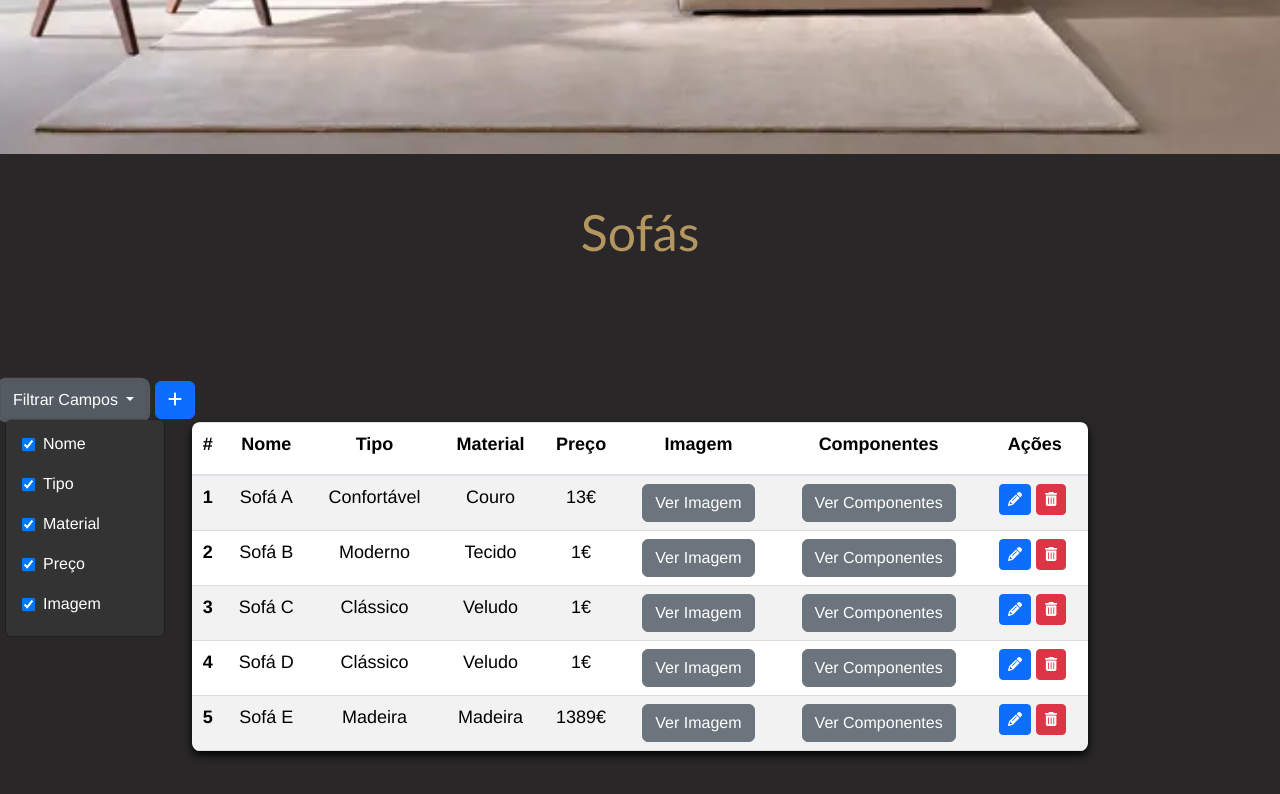
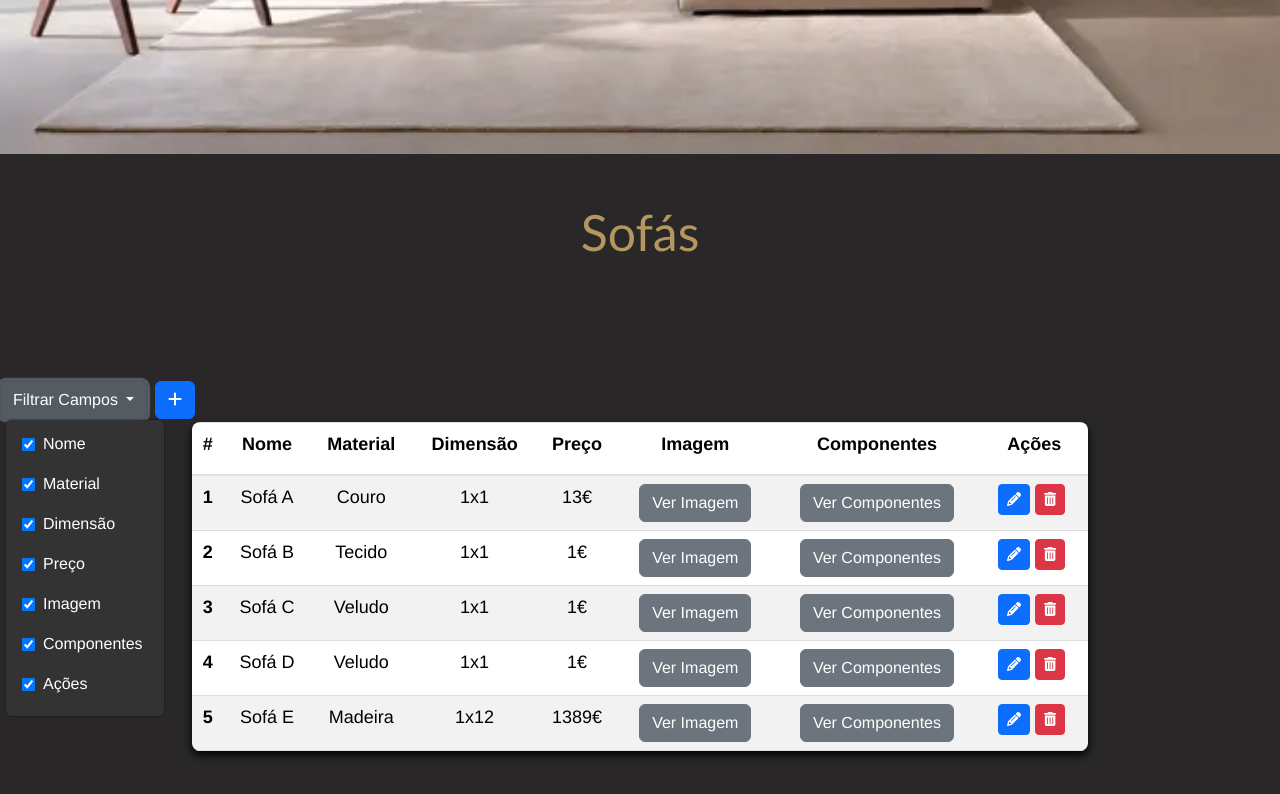
Before and after one commit to R0DRAPT/8_EspacosMiranda, a Vue app: page /SofasAdmin/1 in a window 1280 px wide. Both pictures are taken after a click on the button "Filtrar Campos". Shown: the part 587-1381 px from the top of the page. Built offline with nearby package versions, Linux system fonts and the light colour scheme; data requests are answered from the project's data file.

Commit message:
escola - casa
Campos feitos
Filtro tmb
falta melhorar tabela componentes

```diff
--- a/db/db.json
+++ b/db/db.json
@@ -35,7 +35,7 @@
     {
       "nome": "Sofá A",
       "material": "Couro",
-      "tipo": "Confortável",
+      "dimensao": "1x1",
       "preco": 13,
       "imagem": "Banner1.jpg",
       "id": 1,
@@ -74,7 +74,7 @@
       "id": 2,
       "nome": "Sofá B",
       "material": "Tecido",
-      "tipo": "Moderno",
+      "dimensao": "1x1",
       "preco": "1",
       "imagem": "sofacama.png",
       "componentes": [
@@ -89,7 +89,7 @@
     {
       "nome": "Sofá C",
       "material": "Veludo",
-      "tipo": "Clássico",
+      "dimensao": "1x1",
       "preco": 1,
       "imagem": "phillip-goldsberry-fZuleEfeA1Q-unsplash.jpg",
       "id": 3,
@@ -106,7 +106,7 @@
     {
       "nome": "Sofá D",
       "material": "Veludo",
-      "tipo": "Clássico",
+      "dimensao": "1x1",
       "preco": 1,
       "imagem": "Banner1.jpg",
       "id": 4,
@@ -115,7 +115,7 @@
     {
       "nome": "Sofá E",
       "material": "Madeira",
-      "tipo": "Madeira",
+      "dimensao": "1x12",
       "preco": 1389,
       "imagem": "phillip-goldsberry-fZuleEfeA1Q-unsplash.jpg",
       "id": 5
@@ -125,7 +125,7 @@
     {
       "nome": "Cadeirao A",
       "material": "Couro",
-      "tipo": "Confortável",
+      "dimensao": "Confortável",
       "preco": 463,
       "imagem": "sofacama.png",
       "id": 1
@@ -135,7 +135,7 @@
     {
       "nome": "Consola A",
       "material": "Couro",
-      "tipo": "Confortável",
+      "dimensao": "Confortável",
       "preco": 23123,
       "imagem": "sofacama.png",
       "id": 1
@@ -143,7 +143,7 @@
     {
       "nome": "Teste3",
       "material": "1233",
-      "tipo": "1233",
+      "dimensao": "1233",
       "preco": 1233,
       "imagem": "Banner1.jpg",
       "id": 2
@@ -153,7 +153,7 @@
     {
       "nome": "Peca A ",
       "material": "Gesso",
-      "tipo": "Folha",
+      "dimensao": "Folha",
       "preco": 231,
       "imagem": "sofacama.png",
       "id": 1
@@ -163,7 +163,7 @@
     {
       "nome": "Cadeira A ",
       "material": "Madeira",
-      "tipo": "Pequena",
+      "dimensao": "Pequena",
       "preco": 21313,
       "imagem": "sofacama.png",
       "id": 1
@@ -173,14 +173,14 @@
     {
       "nome": "Banqueta A ",
       "material": "Pelo",
-      "tipo": "Grande",
+      "dimensao": "Grande",
       "preco": 31,
       "imagem": "sofacama.png",
       "id": 1
     },
     {
       "nome": "teste",
-      "tipo": "teste",
+      "dimensao": "teste",
       "material": "teste",
       "preco": 3,
       "imagem": "banner1.jpg",
@@ -191,7 +191,7 @@
     {
       "nome": "Mesas de Cabeceira A ",
       "material": "Madeira",
-      "tipo": "Escuro",
+      "dimensao": "Escuro",
       "preco": 231,
       "imagem": "Banner1.jpg",
       "id": 1
@@ -201,7 +201,7 @@
     {
       "nome": "Cama A ",
       "material": "Madeira",
-      "tipo": "Escuro",
+      "dimensao": "Escuro",
       "preco": 123,
       "imagem": "Banner1.jpg",
       "id": 1
@@ -211,7 +211,7 @@
     {
       "nome": "Mesas A ",
       "material": "Madeira",
-      "tipo": "Escuro",
+      "dimensao": "Escuro",
       "preco": 32133,
       "imagem": "sofacama.png",
       "id": 1
@@ -219,7 +219,7 @@
     {
       "nome": "teste",
       "material": "teste",
-      "tipo": "teste",
+      "dimensao": "teste",
       "preco": 13,
       "imagem": "Banner1.jpg",
       "id": 2
--- a/src/views/AposLogin/PastaAdmin/CatalogoAdmin/SofasAdmin.vue
+++ b/src/views/AposLogin/PastaAdmin/CatalogoAdmin/SofasAdmin.vue
@@ -39,15 +39,15 @@
                   <label for="nome">Nome:</label>
                   <input type="text" class="form-control" id="nome" v-model="novoSofa.nome" autocomplete="off">
                 </div>
-                <!-- Campo Tipo -->
-                <div class="form-group">
-                  <label for="tipo">Tipo:</label>
-                  <input type="text" class="form-control" id="tipo" v-model="novoSofa.tipo" autocomplete="off">
-                </div>
                 <!-- Campo Material -->
                 <div class="form-group">
                   <label for="material">Material:</label>
                   <input type="text" class="form-control" id="material" v-model="novoSofa.material" autocomplete="off">
+                </div>
+                <!-- Campo dimensao -->
+                <div class="form-group">
+                  <label for="dimensao">Dimensão:</label>
+                  <input type="text" class="form-control" id="dimensao" v-model="novoSofa.dimensao" autocomplete="off">
                 </div>
                 <!-- Campo Preço -->
                 <div class="form-group">
@@ -83,12 +83,12 @@
           Nome
         </label>
         <label class="dropdown-item" @click="handleItemClick">
-          <input type="checkbox" v-model="columnVisibility.tipo" class="custom-checkbox" />
-          Tipo
+          <input type="checkbox" v-model="columnVisibility.material" class="custom-checkbox" />
+          Material
         </label>
         <label class="dropdown-item" @click="handleItemClick">
-          <input type="checkbox" v-model="columnVisibility.material" class="custom-checkbox" />
-          Material
+          <input type="checkbox" v-model="columnVisibility.dimensao" class="custom-checkbox" />
+          Dimensão
         </label>
         <label class="dropdown-item" @click="handleItemClick">
           <input type="checkbox" v-model="columnVisibility.preco" class="custom-checkbox" />
@@ -97,6 +97,14 @@
         <label class="dropdown-item" @click="handleItemClick">
           <input type="checkbox" v-model="columnVisibility.imagem" class="custom-checkbox" />
           Imagem
+        </label>
+        <label class="dropdown-item" @click="handleItemClick">
+          <input type="checkbox" v-model="columnVisibility.componentes" class="custom-checkbox" />
+          Componentes
+        </label>
+        <label class="dropdown-item" @click="handleItemClick">
+          <input type="checkbox" v-model="columnVisibility.acoes" class="custom-checkbox" />
+          Ações
         </label>
       </div>
     </div>
@@ -111,11 +119,11 @@
       <th scope="col" v-if="columnVisibility.nome">
         <label class="CamposSofas">Nome</label>
       </th>
-      <th scope="col" v-if="columnVisibility.tipo">
-        <label class="CamposSofas">Tipo</label>
-      </th>
       <th scope="col" v-if="columnVisibility.material">
         <label class="CamposSofas">Material</label>
+      </th>
+      <th scope="col" v-if="columnVisibility.dimensao">
+        <label class="CamposSofas">Dimensão</label>
       </th>
       <th scope="col" v-if="columnVisibility.preco">
         <label class="CamposSofas">Preço</label>
@@ -123,10 +131,10 @@
       <th scope="col" v-if="columnVisibility.imagem">
         <label class="CamposSofas">Imagem</label>
       </th>
-      <th scope="col">
+      <th scope="col" v-if="columnVisibility.componentes">
         <label class="CamposSofas">Componentes</label>
       </th>
-      <th scope="col">
+      <th scope="col" v-if="columnVisibility.acoes">
         <label class="CamposSofas">Ações</label>
       </th>
     </tr>
@@ -135,19 +143,19 @@
     <tr v-for="(item, index) in items" :key="index">
       <th scope="row">{{ item.id }}</th>
       <td v-if="columnVisibility.nome">{{ item.nome }}</td>
-      <td v-if="columnVisibility.tipo">{{ item.tipo }}</td>
       <td v-if="columnVisibility.material">{{ item.material }}</td>
+      <td v-if="columnVisibility.dimensao">{{ item.dimensao }}</td>
       <td v-if="columnVisibility.preco">{{ item.preco }}€</td>
       <td v-if="columnVisibility.imagem">
         <button class="btn btn-secondary" @click="verImagem(item.imagem, item.nome)">Ver Imagem</button>
       </td>
       <!-- Btn Componentes -->
-      <td class="btnComponentes">
+      <td class="btnComponentes" v-if="columnVisibility.componentes">
         <button class="btn btn-secondary" @click="openComponenteModal(item.id)">Ver Componentes</button>
       </td>
 
       <!-- Botões de edição e eliminar -->
-      <td class="TextAcoes">
+      <td class="TextAcoes" v-if="columnVisibility.acoes">
         <!-- Botão Editar -->
         <button class="btn btn-primary btn-sm" @click="openEditModal(item)" title="Editar Sofá">
           <FontAwesomeIcon :icon="['fas', 'pencil-alt']" />
@@ -177,10 +185,10 @@
                   <input type="text" class="form-control" placeholder="Novo Nome" v-model="editedSofa.nome">
                 </div>
                 <div class="mb-3" style="font-family: Verdana;">
-                  <input type="text" class="form-control" placeholder="Novo Tipo" v-model="editedSofa.tipo">
+                  <input type="text" class="form-control" placeholder="Novo Material" v-model="editedSofa.material">
                 </div>
                 <div class="mb-3" style="font-family: Verdana;">
-                  <input type="text" class="form-control" placeholder="Novo Material" v-model="editedSofa.material">
+                  <input type="text" class="form-control" placeholder="Nova Dimensão" v-model="editedSofa.dimensao">
                 </div>
                 <div class="mb-3" style="font-family: Verdana;">
                   <div class="input-group">
@@ -190,11 +198,9 @@
                       <input type="number" class="form-control" placeholder="Novo Preço" v-model="editedSofa.preco">
                   </div>
                 </div>
-
                 <div class="mb-3" style="font-family: Verdana;">
                   <input type="text" class="form-control" placeholder="Nova imagem" v-model="editedSofa.imagem">
                 </div>
-
                 <div class="mb-3 corpo-modal-imagem-EditarSofa" v-if="editedSofa.imagem" style="font-family: Verdana;">
                     <img :src="`/img/catalogo/ImagensArtigos/${editedSofa.imagem}`" alt="Imagem">
                 </div>
@@ -261,21 +267,16 @@
                     <td class="ImagensComponentes">
                       <button class="btn btn-secondary" @click="openImageModal(componente.imagem, componente.nome)">Ver Imagem</button>
                     </td>
-
-
                     <!-- Botões Ações Componentes -->
                     <td class="TextAcoes">
-
                       <!-- Botão Editar Componente -->
                       <button class="btn btn-primary btn-sm" @click="openEditModalComponente(componente.id)" title="Editar Componente">
                         <FontAwesomeIcon :icon="['fas', 'pencil-alt']" />
                       </button>
-
                       <!-- Botão Remover Componente -->
                       <button class="btn btn-danger btn-sm" @click="confirmDeleteComponente(componente.id)" title="Remover Componente">
                         <FontAwesomeIcon :icon="['fas', 'trash-alt']" />
                       </button>
-
                     </td>
                   </tr>
                 </tbody>
@@ -429,15 +430,17 @@ export default {
       editedComponente: {},
       columnVisibility: {
         nome: true,
-        tipo: true,
         material: true,
+        dimensao: true,
         preco: true,
         imagem: true,
+        componentes: true,
+        acoes: true,
       },
       // Adicionar
       novoSofa: {
         nome: '',
-        tipo: '',
+        dimensao: '',
         material: '',
         preco: null,
         imagem: ''
@@ -539,7 +542,7 @@ export default {
         const updatedData = {
           nome: this.editedSofa.nome,
           material: this.editedSofa.material,
-          tipo: this.editedSofa.tipo,
+          dimensao: this.editedSofa.dimensao,
           preco: this.editedSofa.preco,
           imagem: this.editedSofa.imagem,
         };
```
